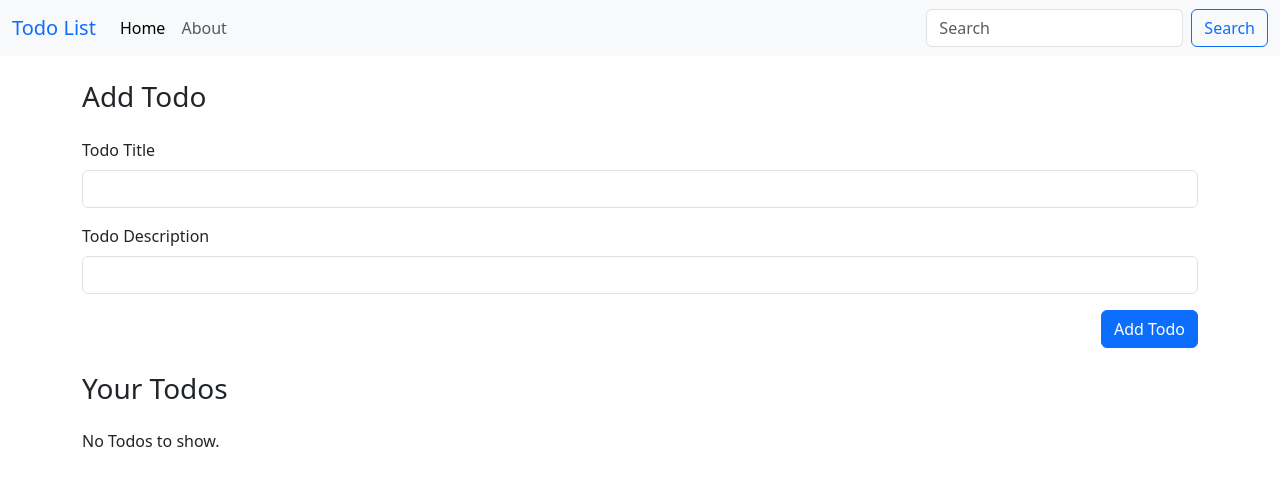
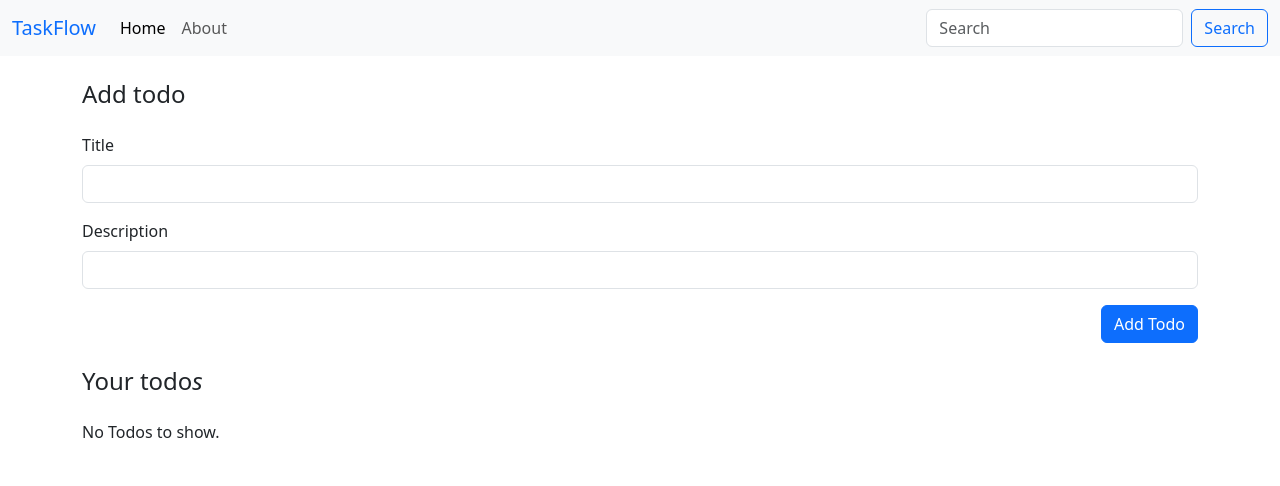
Before and after one commit to pushkardangi/learning-angular, an Angular app: page / in a window 1280 px wide. Shown: the top 486 px of the page. Built offline with nearby package versions, Linux system fonts and the light colour scheme.

Commit message:
refactor: changed text in ui

```diff
--- a/src/app/components/add-todo/add-todo.component.html
+++ b/src/app/components/add-todo/add-todo.component.html
@@ -1,10 +1,10 @@
 <form (ngSubmit)="onSubmit()">
   <div class="mb-3">
-    <label for="title" class="form-label">Todo Title</label>
+    <label for="title" class="form-label">Title</label>
     <input type="text" [(ngModel)]="title" class="form-control" id="title" name="title">
   </div>
   <div class="mb-3">
-    <label for="desc" class="form-label">Todo Description</label>
+    <label for="desc" class="form-label">Description</label>
     <input type="text" [(ngModel)]="desc" class="form-control" id="desc" name="desc">
   </div>
   <div class="d-flex justify-content-end">
--- a/src/app/components/navbar/navbar.component.html
+++ b/src/app/components/navbar/navbar.component.html
@@ -1,7 +1,7 @@
 
 <nav class="navbar navbar-expand-lg bg-body-tertiary">
   <div class="container-fluid">
-    <a class="navbar-brand text-primary" routerLink="/">Todo List</a>
+    <a class="navbar-brand text-primary" routerLink="/">TaskFlow</a>
     <button class="navbar-toggler" type="button" data-bs-toggle="collapse" data-bs-target="#navbarSupportedContent" aria-controls="navbarSupportedContent" aria-expanded="false" aria-label="Toggle navigation">
       <span class="navbar-toggler-icon"></span>
     </button>
--- a/src/app/components/todo-item/todo-item.component.css
+++ b/src/app/components/todo-item/todo-item.component.css
@@ -1,4 +1,8 @@
-.strike{
+.strike {
     text-decoration: line-through;
     color: #cdcdcd;
 }
+
+.colour-fade {
+    color: #cdcdcd;
+}
--- a/src/app/components/todo-item/todo-item.component.html
+++ b/src/app/components/todo-item/todo-item.component.html
@@ -6,7 +6,7 @@
     <div class="d-grid d-flex justify-content-between">
       <div class="form-check">
         <input type="Checkbox" class="form-check-input" id="todo{{i}}" (click)="emitMarkAsDone(todo)" [checked]="!todo.active">
-        <label class="form-check-label" for="todo{{i}}">Mark as done</label>
+        <label class="form-check-label {{ todo.active ? '' : 'colour-fade' }}" for="todo{{i}}">{{todo.active?"Mark as done":"Mark as undone"}}</label>
       </div>
       <div>
         <button class="btn btn-outline-primary btn-sm me-3" type="button">Edit</button>
--- a/src/app/components/todos/todos.component.html
+++ b/src/app/components/todos/todos.component.html
@@ -1,9 +1,9 @@
 
 <div class="container">
-  <h3 class="my-4">Add Todo</h3>
+  <h4 class="my-4">Add todo</h4>
   <add-todo (addTodo)="handleAddTodo($event)"></add-todo>
 
-  <h3 class="my-4">Your Todos</h3>
+  <h4 class="my-4">Your todo<i>s</i></h4>
   <div *ngIf="todos.length==0; else showTodos">No Todos to show.</div>
   <ng-template #showTodos>
     <div *ngFor="let todo of todos; index as i">
```
